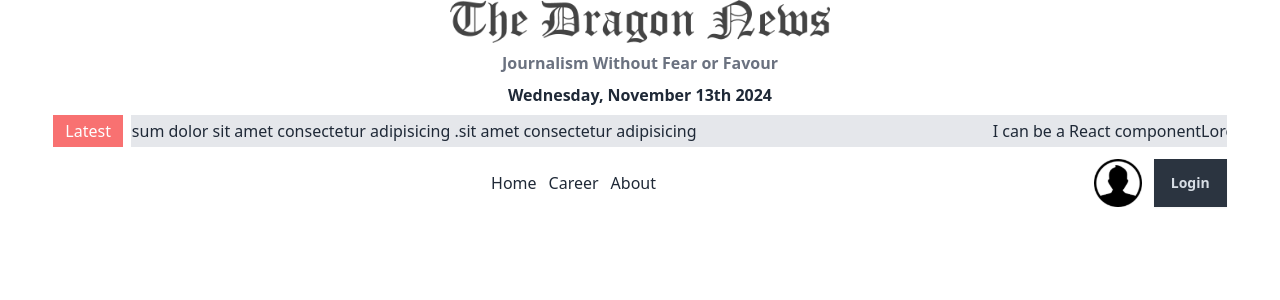
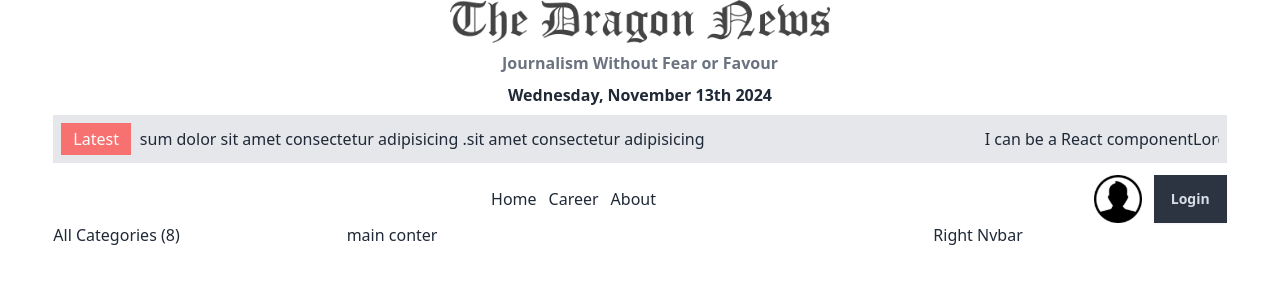
Before and after one commit to Imranhasanrimon/milestone-9, a React (Vite) app in the folder Desktop/PH-Project/milestone-9/modules/module-52/dragon-news/: page / in a window 1280 px wide. Shown: the top 300 px of the page. Built offline with nearby package versions, Linux system fonts and the light colour scheme.

Commit message:
creating leftNavbar components

```diff
--- a/Desktop/PH-Project/milestone-9/modules/module-52/dragon-news/src/components/LatestNews.jsx
+++ b/Desktop/PH-Project/milestone-9/modules/module-52/dragon-news/src/components/LatestNews.jsx
@@ -3,9 +3,9 @@ import { Link } from "react-router-dom";
 
 const LatestNews = () => {
     return (
-        <div className="flex items-center gap-2 mt-2">
+        <div className="flex items-center gap-2 mt-2 bg-gray-200 p-2">
             <p className="bg-red-400 text-base-100 py-1 px-3">Latest</p>
-            <Marquee className="bg-gray-200 py-1 space-x-10 "
+            <Marquee className=" py-1 space-x-10 "
                 pauseOnHover={true}>
                 <Link to="/"> I can be a React component</Link>
                 <Link to="/news"> Lorem ipsum dolor sit amet consectetur adipisicing .</Link>
--- /dev/null
+++ b/Desktop/PH-Project/milestone-9/modules/module-52/dragon-news/src/components/LeftNavbar.jsx
@@ -0,0 +1,11 @@
+
+const LeftNavbar = () => {
+    return (
+        <div>
+            <h3>All Categories (8)</h3>
+
+        </div>
+    );
+};
+
+export default LeftNavbar;
--- a/Desktop/PH-Project/milestone-9/modules/module-52/dragon-news/src/layouts/HomeLayout.jsx
+++ b/Desktop/PH-Project/milestone-9/modules/module-52/dragon-news/src/layouts/HomeLayout.jsx
@@ -1,5 +1,6 @@
 import Header from "../components/Header";
 import LatestNews from "../components/LatestNews";
+import LeftNavbar from "../components/LeftNavbar";
 import Navbar from "../components/Navbar";
 
 const HomeLayout = () => {
@@ -14,7 +15,11 @@ const HomeLayout = () => {
             <nav>
                 <Navbar></Navbar>
             </nav>
-            <main></main>
+            <main className="grid md:grid-cols-12">
+                <aside className="col-span-3"><LeftNavbar></LeftNavbar></aside>
+                <section className="col-span-6">main conter</section>
+                <aside className="col-span-3">Right Nvbar</aside>
+            </main>
         </div>
     );
 };
```
